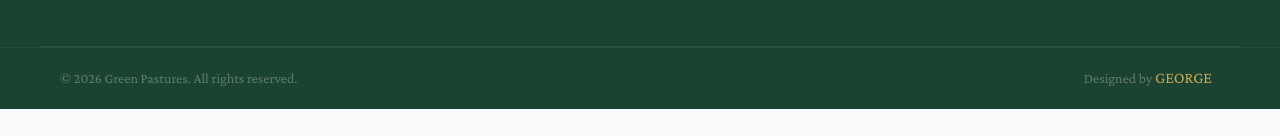
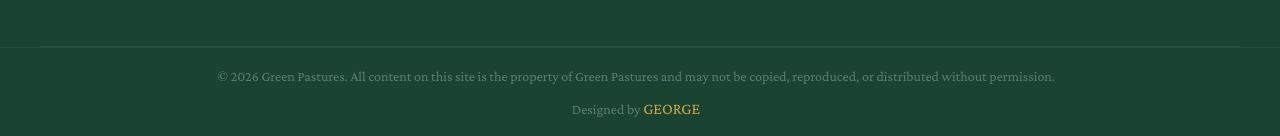
Before and after one commit to Xlr8th/green-pastureshub, a Next.js app: page / in a window 1280 px wide. Shown: the part 2292-2428 px from the top of the page. Before the commit the page ends 2401 px from the top, so only its background shows below. Built offline with nearby package versions, Linux system fonts and the light colour scheme; no server answers; the database is empty; a web font is replaced by a local one.

Commit message:
Add right-click and text selection restrictions across the site

```diff
--- a/src/app/LayoutClient.jsx
+++ b/src/app/LayoutClient.jsx
@@ -22,6 +22,13 @@ const ClientLayout = ({ children }) => {
     }
 
     useEffect ( () => {
+        //Add right-click and text selection restrictions across the site
+    const handleContextMenu = (e) => e.preventDefault()
+    const handleSelectStart = (e) => e.preventDefault()
+
+    document.addEventListener('contextmenu', handleContextMenu)
+    document.addEventListener('selectstart', handleSelectStart)
+
     //Back to the top function
     const handleScroll = () => {
         if(window.scrollY > 100) {
@@ -36,6 +43,8 @@ const ClientLayout = ({ children }) => {
 
     return () => {
         window.removeEventListener('scroll', handleScroll);
+        document.removeEventListener('contextmenu', handleContextMenu)
+        document.removeEventListener('selectstart', handleSelectStart)
     };
     },[]);
 
--- a/src/app/globals.css
+++ b/src/app/globals.css
@@ -2,10 +2,19 @@
   margin: 0;
   padding: 0;
   box-sizing: border-box;
+  -webkit-user-select: none;
+  -ms-user-select: none;
+  user-select: none;
 }
 
 body {
     font-family: Georgia, serif;
+}
+
+input, textarea {
+    -webkit-user-select: text;
+    -ms-user-select: text;
+    user-select: text;
 }
 
 .hero-eyebrow {
--- a/src/components/Footer/Footer.css
+++ b/src/components/Footer/Footer.css
@@ -163,6 +163,7 @@
 
 .footer-bottom-inner {
     display: flex;
+    flex-direction: column;
     justify-content: space-between;
     align-items: center;
     flex-wrap: wrap;
--- a/src/components/Footer/Footer.jsx
+++ b/src/components/Footer/Footer.jsx
@@ -96,7 +96,7 @@ const Footer = ({ showToast }) => {
       <div className="footer-bottom">
         <div className="container footer-bottom-inner">
           <p className="footer-copy">
-            &copy; {currentYear} Green Pastures. All rights reserved.
+            &copy; {currentYear} Green Pastures. All content on this site is the property of Green Pastures and may not be copied, reproduced, or distributed without permission.
           </p>
           <p className="footer-credit">
             Designed by{' '}
```
